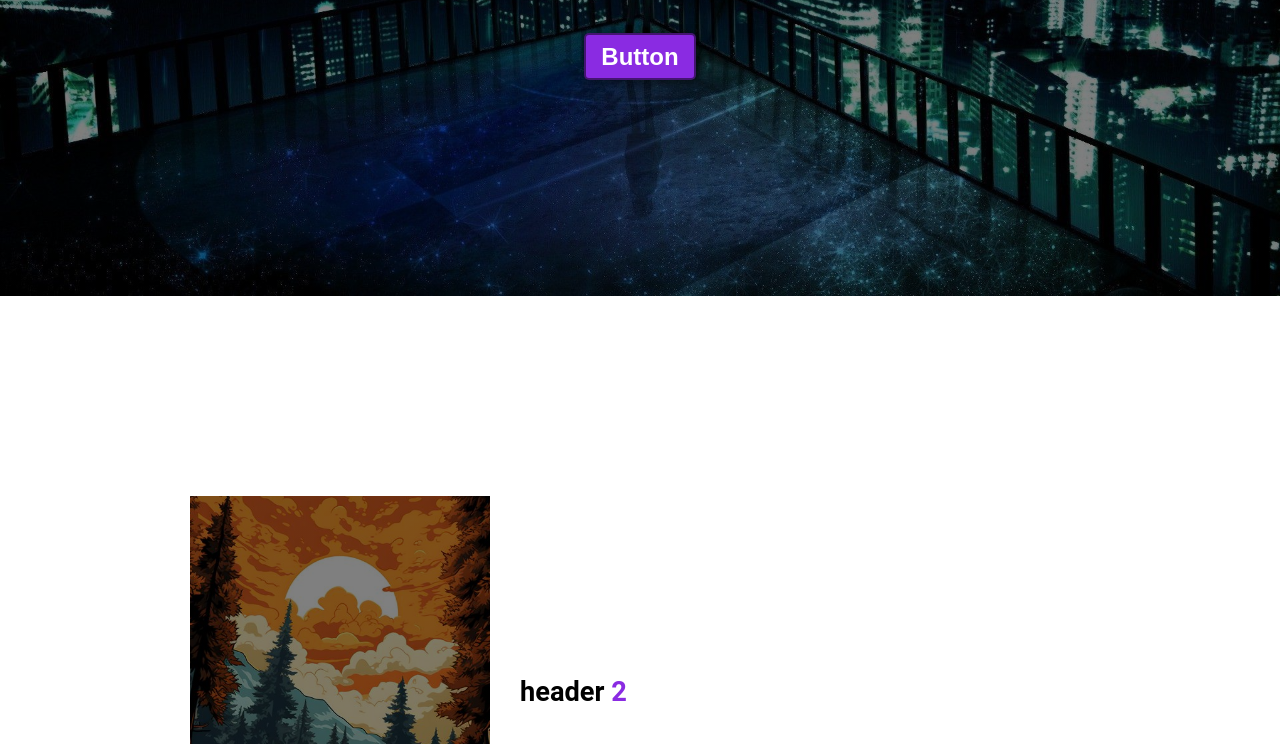
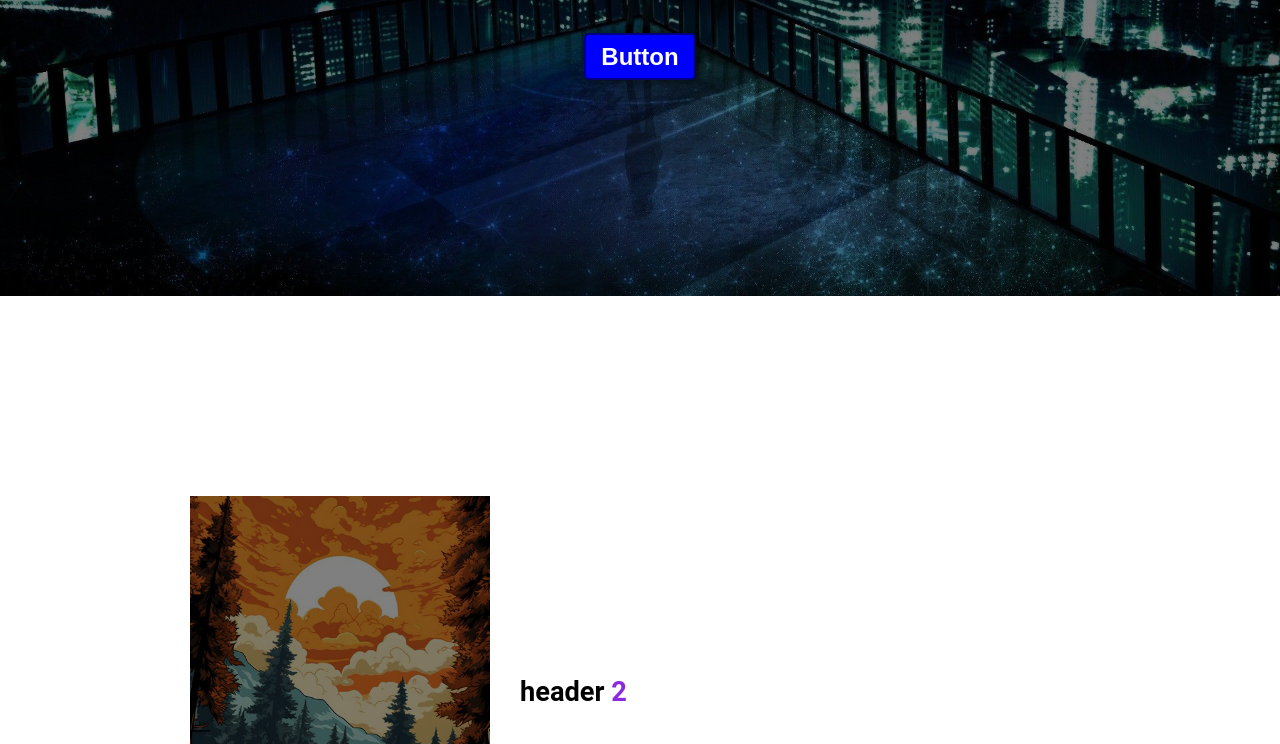
Before and after one commit to HernanRPereira/hernanPereira, a plain HTML site: page index.html in a window 1280 px wide. Shown: the part 424-1168 px from the top of the page. Drawn offline with Linux system fonts and the light colour scheme.

Commit message:
Update style.css

```diff
--- a/style.css
+++ b/style.css
@@ -26,7 +26,8 @@ button{
     border: 2px solid rgba(0,0,0,0.5);
     box-shadow: 2px 2px 10px rgba(0,0,0,0.5);
     color: white;
-    background-color: blueviolet;
+    //background-color: blueviolet;
+    background-color: blue;
 }
 
 button:hover{
```
